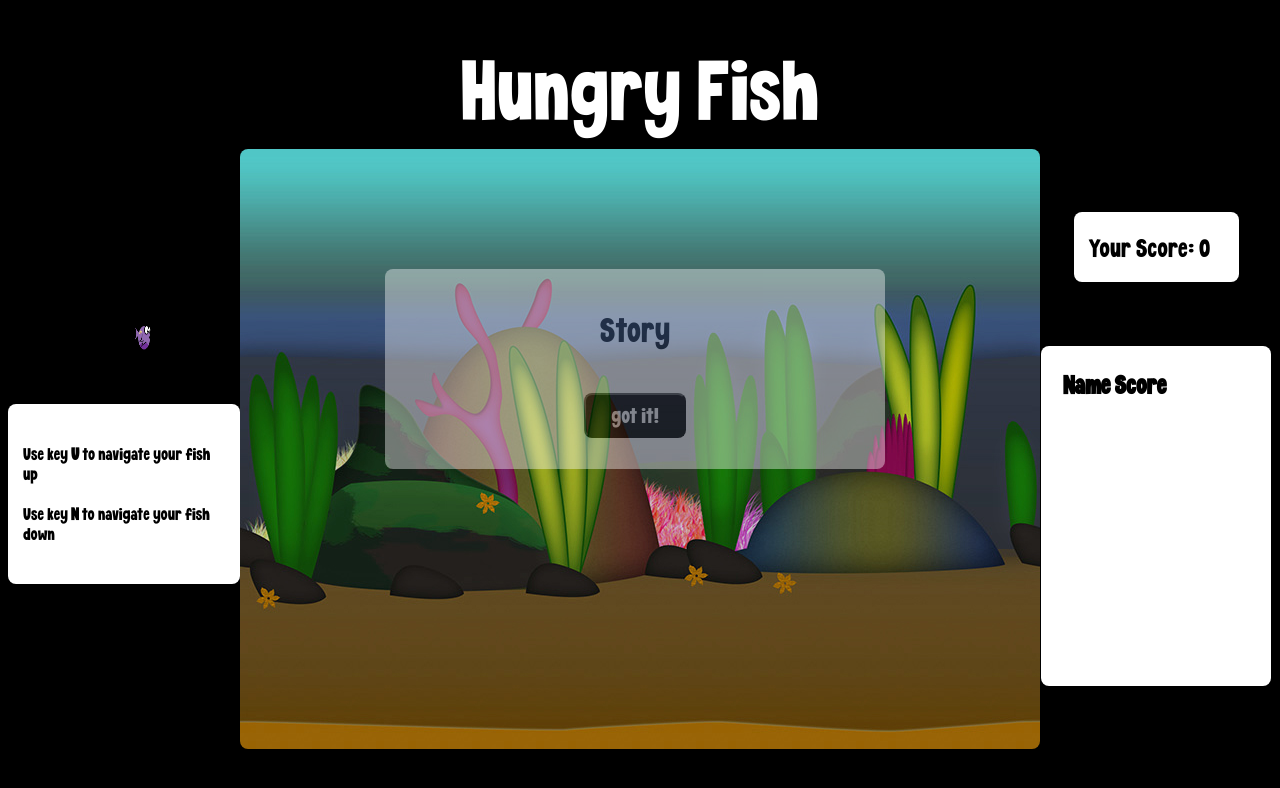
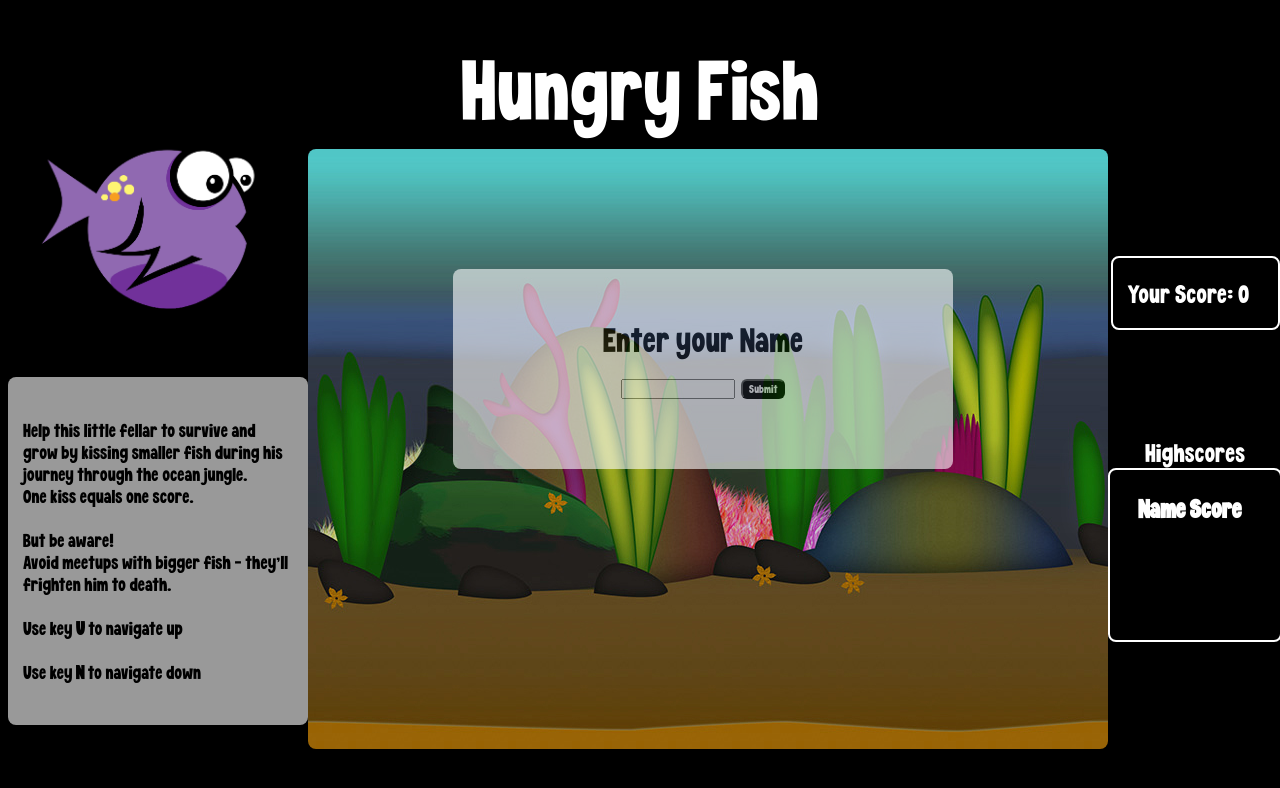
Before and after one commit to KaaKoe/HippiFish, a plain HTML site: page index.html in a window 1280 px wide. Drawn offline with nearby package versions, Linux system fonts and the light colour scheme.

Commit message:
nearly finished

```diff
--- a/index.html
+++ b/index.html
@@ -15,12 +15,16 @@
         <div class="game-Container">
             <div class="game-intro-Container">
                 <div class="logo">
-                    <img src="images/purpleUserFish.png" width=50% height=50%>
+                    <img src="images/purpleUserFish.png" width=300px height=300px>
                 </div>
 
                 <div class="game-manual">
-                    <p>Use key <strong>U</strong> to navigate your fish up</p>
-                    <p>Use key <strong>N</strong> to navigate your fish down</p>
+                    <p>Help this little fellar to survive and grow by kissing smaller fish during his journey through
+                        the ocean jungle.<br>One kiss equals one score.</p>
+                    <p>But be aware!<br>Avoid meetups with bigger fish - they'll frighten him to death.</p>
+
+                    <p>Use key <strong>U</strong> to navigate up</p>
+                    <p>Use key <strong>N</strong> to navigate down</p>
                 </div>
 
             </div>
@@ -28,10 +32,6 @@
 
             <div class="canvas">
                 <div id="mainCanvas">
-                    <div class="storyDiv">
-                        <p>Story</p>
-                        <button id="storyButton">got it!</button>
-                    </div>
                     <div class="enterNameDiv">
                         <div id="inputDiv">
                             <label for="name" id="Name">Enter your Name</label><br>
@@ -46,7 +46,8 @@
                         </div>
                     </div>
                     <div class="gameOver">
-                        <p>Game Over!</p>
+                        <p>Game Over! <br> <button id="newGame-button">New Game</button></p>
+
                     </div>
                 </div>
 
@@ -54,45 +55,44 @@
             <div class="startScreen"></div>
             <div class="scoreDiv-Container">
                 <div id="score"></div>
+                <div class="highscoreContainer">
+                    <div class="highscoreHeader">Highscores</div>
                     <div id="highscore">
                         <table class="table">
                             <thead>
                                 <tr>
-                                <th scope="col"></th>
-                                <th scope="col">Name</th>
+                                    <th id="highName" scope="col">Name</th>
                                     <th scope="col">Score</th>
                                 </tr>
                             </thead>
                             <tbody>
                                 <tr>
-                                <th scope="row"></th>
                                     <th id="player0"></th>
                                     <th id="score0"></th>
                                 </tr>
                                 <tr>
-                                <th scope="row"></th>
                                     <th id="player1"></th>
                                     <th id="score1"></th>
                                 </tr>
                                 <tr>
-                                <th scope="row"></th>
+
                                     <th id="player2"></th>
                                     <th id="score2"></th>
                                 </tr>
                                 <tr>
-                                <th scope="row"></th>
                                     <th id="player3"></th>
                                     <th id="score3"></th>
                                 </tr>
                                 <tr>
-                                <th scope="row"></th>
                                     <th id="player4"></th>
                                     <th id="score4"></th>
                                 </tr>
                             </tbody>
-
                         </table>
                     </div>
+
+                </div>
+
             </div>
         </div>
         <div class="footer"></div>
--- a/script.js
+++ b/script.js
@@ -7,13 +7,13 @@ window.onload = function () {
 
 
     //Story Div as start Screen
-    document.getElementById("storyButton").onclick = function () {
-        $('.storyDiv').hide();
-        $('.enterNameDiv').show();
-    }
+    // document.getElementById("storyButton").onclick = function () {
+    //     $('.storyDiv').hide();
+    //     $('.enterNameDiv').show();
+    // }
 
     var playerName = "";
-    drawHighscore()
+    drawHighscore();
 
 
     //enter your name and click submit button to continue
@@ -37,6 +37,12 @@ window.onload = function () {
             $('.startDiv').hide();
         }
     };
+
+    document.getElementById("newGame-button").onclick = function () {
+        window.location.reload();
+    }
+
+
 
 
     var jQueryCanvas = $('<canvas width="800" height="600"></canvas>');
@@ -149,19 +155,15 @@ window.onload = function () {
                 if (fishSchoanArr[i].status == true) {
                     if (userFishWidth > fishSchoanArr[i].width && userFishHeight > fishSchoanArr[i].height) {
                         userFishWidth += 0.1 * fishSchoanArr[i].width;
-                        userFishHeight = userFishWidth * (2160 / 1296);
+                        userFishHeight = userFishWidth * (40 / 40);
                         fishSchoanArr[i].status = false;
                         score++;
                         console.log(score);
                     } else {
-                        // alert("game over");
                         gameOver = true;
                         $('.gameOver').show();
                         updateHighscore()
                         drawHighscore();
-                        // localStorage.setItem(playerName, score);
-                        // writeHighScore(sortStorage(localStorage));
-
                     }
                 }
             }
@@ -272,24 +274,3 @@ window.onload = function () {
     }
 
 }
-
-
-// function sortStorage(storage) {
-//     var storageArray = [];
-//     for (var player in storage) {
-//       if (player !== "length") {
-//         storageArray.push([player, storage[player]]);
-//       }
-//     }
-//     storageArray.sort(function(a, b) {
-//       return b[1] - a[1];
-//     });
-//     return storageArray;
-//   }
-
-//   function writeHighScore(array) {
-//     for (var i = 0; i < localStorage.length && i < 6; i++) {
-//       $("#first").append(array[i][0] + "<br>");
-//       $("#firstScore").append(array[i][1] + "<br>");
-//     }
-//   }
--- a/style.css
+++ b/style.css
@@ -12,10 +12,10 @@ html {
 }
 
 .body-container {
-    display: flex;
-    flex-direction: column;
-    flex-wrap: nowrap;
-    justify-content: space-between;
+  display: flex;
+  flex-direction: column;
+  flex-wrap: nowrap;
+  justify-content: space-between;
 }
 
 .header {
@@ -24,6 +24,7 @@ html {
   text-align: center;
   margin-top: 30px;
   margin-bottom: 10px;
+  margin-top: 30px;
 }
 
 .game-Container {
@@ -43,14 +44,24 @@ html {
 }
 
 .game-manual {
-  font-size: 20px;
+  font-size: 22px;
   background-color: white;
+  opacity: 0.6;
   border-radius: 8px;
   padding: 20px 15px;
+  margin-bottom: 100px;
 }
 
 .logo {
-  margin-left: 60px;
+  margin-right: 10px;
+}
+
+#newGame-button {
+  padding: 8px 25px;
+  font-size: 25px;
+  background-color: black;
+  color: white;
+  border-radius: 8px;
 }
 
 #mainCanvas {
@@ -66,37 +77,10 @@ canvas {
   border-radius: 8px;
 }
 
-.storyDiv {
+.enterNameDiv {
   z-index: 10;
   background-color: white;
-  opacity: 0.4;
-  width: 500px;
-  height: 200px;
-  position: absolute;
-  position: center;
-  top: 120px;
-  left: 145px;
-  margin-left: auto;
-  margin-right: auto;
-  display: block;
-  text-align: center;
-  border-radius: 8px;
-  font-size: 40px;
-}
-
-#storyButton {
-  padding: 8px 25px;
-  font-size: 25px;
-  background-color: black;
-  color: white;
-  border-radius: 8px;
-}
-
-.enterNameDiv {
-  display: none;
-  z-index: 10;
-  background-color: white;
-  opacity: 0.4;
+  opacity: 0.6;
   width: 500px;
   height: 200px;
   position: absolute;
@@ -127,7 +111,7 @@ canvas {
 .startDiv {
   z-index: 10;
   background-color: white;
-  opacity: 0.4;
+  opacity: 0.6;
   width: 500px;
   height: 200px;
   position: absolute;
@@ -196,16 +180,57 @@ canvas {
   padding-left: 15px;
   font-size: 30px;
   border-radius: 8px;
-  background-color: white;
+  background-color: black;
+  color: white;
+  border: 2px solid white;
+}
+
+.highscoreHeader {
+  color: white;
+  font-size: 30px;
+  text-align: center;
 }
 
 #highscore {
-  font-size: 30px;
-  background-color: white;
+  background-color: black;
+  color: white;
+  border: 2px solid white;
   border-radius: 8px;
   padding: 20px 15px;
-  width: 200px;
-  height: 300px;
+  width: 140px;
+  height: 130px;
+}
+
+.table {
+    margin-left: 10px;
+}
+
+.table thead {
+  font-size: 30px;
+}
+
+#highName {
+  text-align: left;
+}
+
+#player0,
+#player1,
+#player2,
+#player3,
+#player4 {
+  text-align: start;
+  font-size: 25px;
+  color: #4f4f4f;
+}
+
+#score0,
+#score1,
+#score2,
+#score3,
+#score4 {
+  text-align: right;
+  font-size: 25px;
+  color: #4f4f4f;
 }
 
 .footer {
```
Lines whose indentation alone changed are shown as unchanged.
